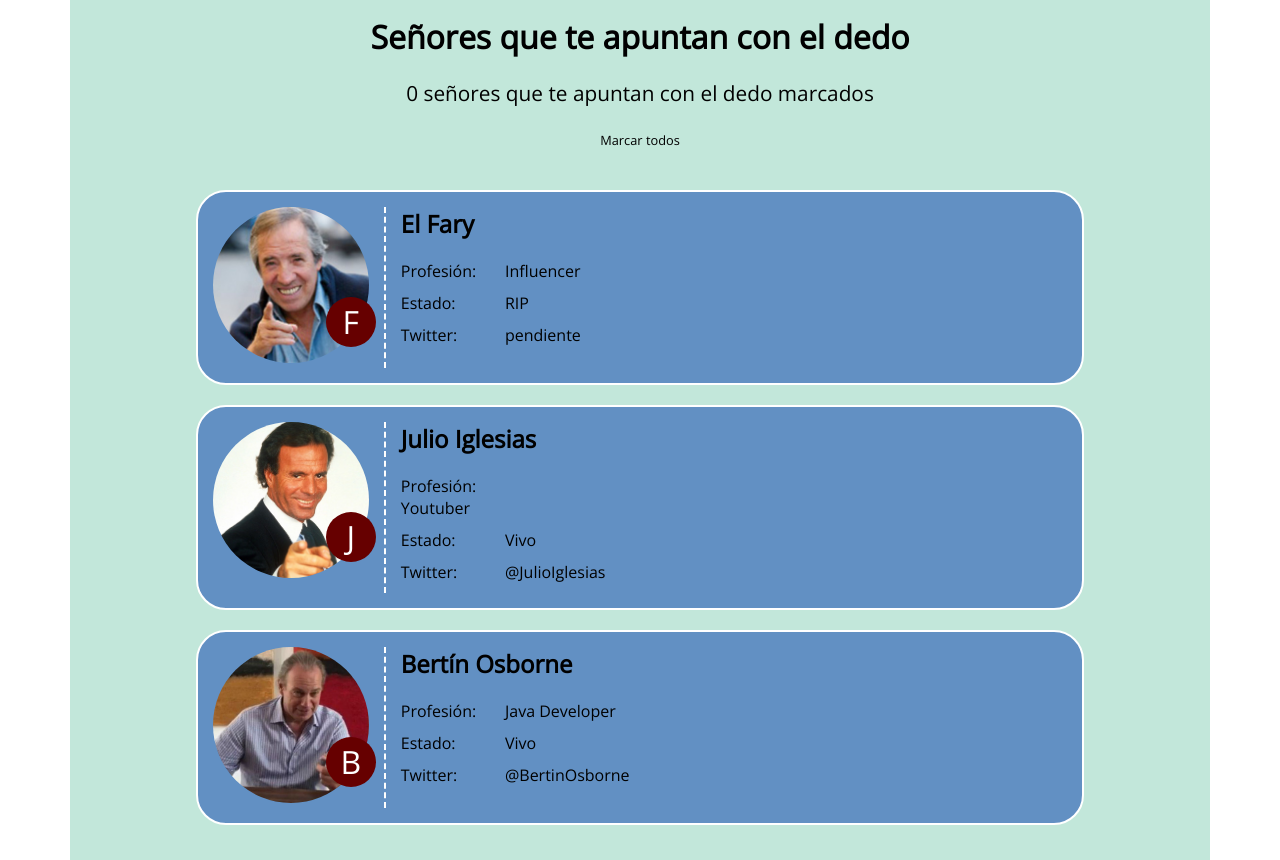
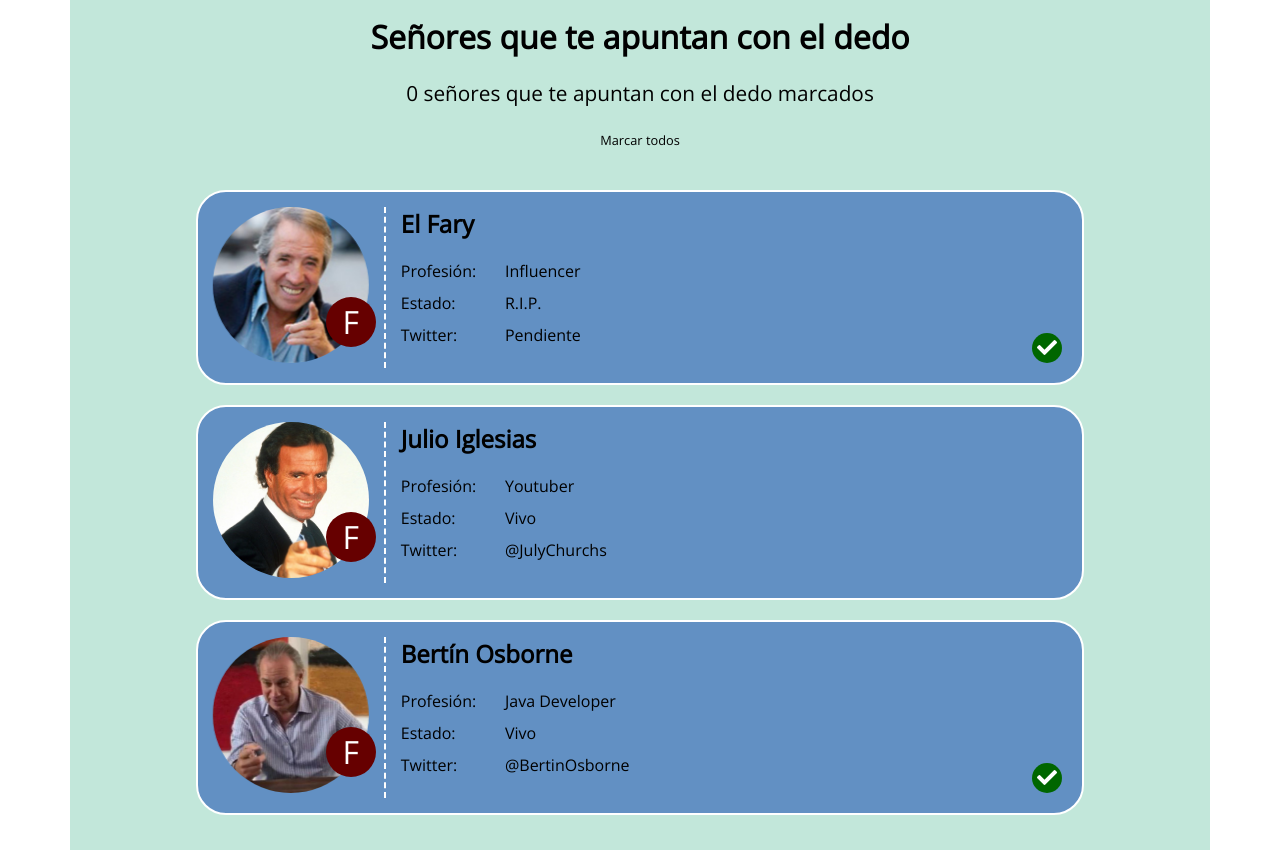
Before and after one commit to josemariaz1995/c2-react-2-senyores, a React (Create React App) app: page / in a window 1280 px wide. Built offline with nearby package versions, Linux system fonts and the light colour scheme.

Commit message:
conseguir que array senoyer alimente a nuestro componente tarjeta

```diff
--- a/package.json
+++ b/package.json
@@ -6,6 +6,7 @@
     "@testing-library/jest-dom": "^5.13.0",
     "@testing-library/react": "^11.2.7",
     "@testing-library/user-event": "^12.8.3",
+    "netlify-cli": "^3.37.14",
     "react": "^17.0.2",
     "react-dom": "^17.0.2",
     "react-scripts": "4.0.3",
--- a/src/App.js
+++ b/src/App.js
@@ -1,42 +1,19 @@
-import {Cabecera} from "./components/Cabecera";
-import {Tarjeta} from "./components/Tarjeta"
+import { Cabecera } from "./components/Cabecera";
+import { Senyores } from "./components/Senyores";
+import { Tarjeta } from "./components/Tarjeta";
 function App() {
-  const senyores = [
-    {
-        id: 1,
-        nombre: "El Fary",
-        profesion: "Influencer",
-        foto: "fary.jpg",
-        estado: "R.I.P.",
-        twitter: "Pendiente",
-        marcado: true
-    },
-    {
-        id: 2,
-        nombre: "Julio Iglesias",
-        profesion: "Youtuber",
-        foto: "julio.jpg",
-        estado: "Vivo",
-        twitter: "@JulyChurchs",
-        marcado: false
-    },
-    {
-        id: 3,
-        nombre: "Bertín Osborne",
-        profesion: "Java Developer",
-        foto: "bertin.jpg",
-        estado: "Vivo",
-        twitter: "@BertinOsborne",
-        marcado: true
-    }
-];
+  const senyores = new Array(Senyores());
+  console.log(senyores[0]);
+
   return (
-  <>
     <div className="contenedor">
-    <Cabecera />
-    <Tarjeta  />
-  </div>
-  </>
+      <Cabecera />
+      <main>
+        {senyores[0].map((senyor) => (
+          <Tarjeta key={senyor.id} senyores={senyor} />
+        ))}
+      </main>
+    </div>
   );
 }
 
--- /dev/null
+++ b/src/components/Senyores.jsx
@@ -0,0 +1,35 @@
+export const Senyores = () => {
+  const senyores = [
+    {
+      id: 1,
+      nombre: "El Fary",
+      profesion: "Influencer",
+      foto: "fary.jpg",
+      estado: "R.I.P.",
+      twitter: "Pendiente",
+      imagen: "img/fary.jpg",
+      marcado: true,
+    },
+    {
+      id: 2,
+      nombre: "Julio Iglesias",
+      profesion: "Youtuber",
+      foto: "julio.jpg",
+      estado: "Vivo",
+      twitter: "@JulyChurchs",
+      imagen: "img/julio.jpg",
+      marcado: false,
+    },
+    {
+      id: 3,
+      nombre: "Bertín Osborne",
+      profesion: "Java Developer",
+      foto: "bertin.jpg",
+      estado: "Vivo",
+      twitter: "@BertinOsborne",
+      imagen: "img/bertin.jpg",
+      marcado: true,
+    },
+  ];
+  return senyores;
+};
--- a/src/components/Tarjeta.jsx
+++ b/src/components/Tarjeta.jsx
@@ -1,50 +1,32 @@
-export const Tarjeta = ()=>{
-  return(
-  <main>
+export const Tarjeta = (props) => {
+  const {
+    senyores: { nombre, profesion, twitter, estado, imagen, marcado },
+  } = props;
+  return (
     <article className="senyor">
       <div className="avatar">
-        <img src="img/fary.jpg" alt="El Fary señalándote con el dedo"/>
+        <img
+          src={imagen}
+          className={marcado ? "fotoMarcada " : ""}
+          alt={`${nombre} señalándote con el dedo`}
+        />
         <span className="inicial">F</span>
       </div>
       <div className="info">
-        <h2>El Fary</h2>
+        <h2>{nombre}</h2>
         <ul>
-          <li><span className="etiqueta">Profesión:</span> Influencer</li>
-          <li><span className="etiqueta">Estado:</span> RIP</li>
-          <li><span className="etiqueta">Twitter:</span> pendiente</li>
+          <li>
+            <span className="etiqueta">Profesión:</span> {profesion}
+          </li>
+          <li>
+            <span className="etiqueta">Estado:</span> {estado}
+          </li>
+          <li>
+            <span className="etiqueta">Twitter:</span> {twitter}
+          </li>
         </ul>
       </div>
-      <i className="icono fas fa-check"/>
+      <i className={`${marcado ? "marcado " : ""}icono fas fa-check`} />
     </article>
-    <article className="senyor">
-      <div className="avatar">
-        <img src="img/julio.jpg" alt="Julio Iglesias señalándote con el dedo"/>
-        <span className="inicial">J</span>
-      </div>
-      <div className="info">
-        <h2>Julio Iglesias</h2>
-        <ul>
-          <li><span className="etiqueta">Profesión: Youtuber</span></li>
-          <li><span className="etiqueta">Estado:</span> Vivo</li>
-          <li><span className="etiqueta">Twitter:</span> @JulioIglesias</li>
-        </ul>
-      </div>
-      <i className="icono fas fa-check"/>
-    </article>
-    <article className="senyor">
-      <div className="avatar">
-        <img src="img/bertin.jpg" alt="Bertín Osborne señalándote con el dedo"/>
-        <span className="inicial">B</span>
-      </div>
-      <div className="info">
-        <h2>Bertín Osborne</h2>
-        <ul>
-          <li><span className="etiqueta">Profesión:</span> Java Developer</li>
-          <li><span className="etiqueta">Estado:</span> Vivo</li>
-          <li><span className="etiqueta">Twitter:</span> @BertinOsborne</li>
-        </ul>
-      </div>
-      <i className="icono fas fa-check" />
-    </article>
-  </main>)
-}
+  );
+};
--- a/src/index.css
+++ b/src/index.css
@@ -4,10 +4,16 @@
 body {
   margin: 0;
 }
-h1, h2, h3, h4, h5, h6 {
+h1,
+h2,
+h3,
+h4,
+h5,
+h6 {
   margin-top: 0;
 }
-ul, li {
+ul,
+li {
   margin: 0;
   padding: 0;
   list-style: none;
@@ -58,8 +64,9 @@ html {
   right: 20px;
   display: none;
 }
-.senyor:hover .icono {
-  display: inline-block;
+.senyor:hover .icono,
+.marcado {
+  display: inline-block !important;
 }
 .senyor .avatar {
   width: 20%;
@@ -70,7 +77,8 @@ html {
   border-radius: 50%;
   transition: transform 0.3s;
 }
-.senyor:hover .avatar img {
+.senyor:hover .avatar img,
+.fotoMarcada {
   transform: rotateY(180deg);
 }
 .senyor .avatar .inicial {
```
Also changed, not shown: 1 other file (tests, documents, lock files or other folders).
